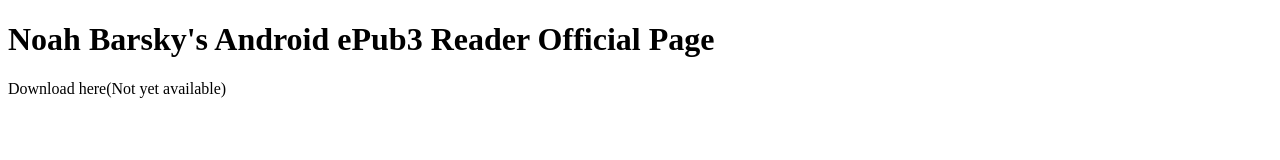
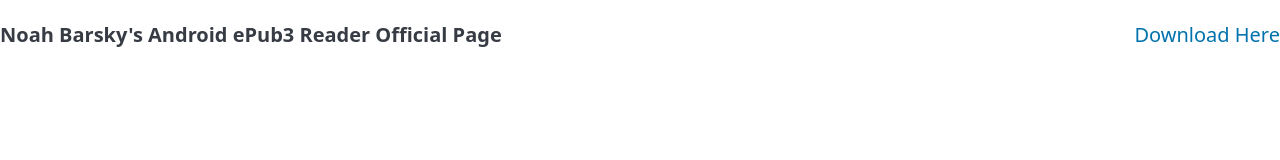
Before and after one commit to Noah-Barsky/Noah-Barsky.github.io, a plain HTML site: page index.html in a window 1280 px wide. Drawn offline with nearby package versions, Linux system fonts and the light colour scheme.

Commit message:
Update index.html
Pico CSS Test

```diff
--- a/index.html
+++ b/index.html
@@ -1,9 +1,20 @@
 <!DOCTYPE html>
 <html>
 
+<head>
+    <link rel="stylesheet" href="https://cdn.jsdelivr.net/npm/@picocss/pico@2/css/pico.min.css">
+</head>
+
 <body>
-    <h1>Noah Barsky's Android ePub3 Reader Official Page</h1>
-    <p>Download here(Not yet available)</p>
+    <nav>
+        <ul>
+            <li><strong>Noah Barsky's Android ePub3 Reader Official Page</strong></li>
+        </ul>
+        <ul>
+            <li><a href="#" data-tooltip="Not Yet Available">Download Here</a></li>
+        </ul>
+    </nav>
+
 </body>
 
 </html>
```
